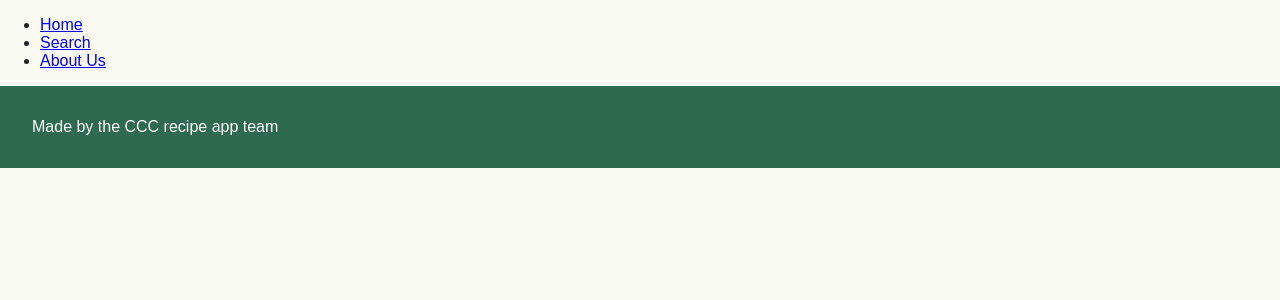
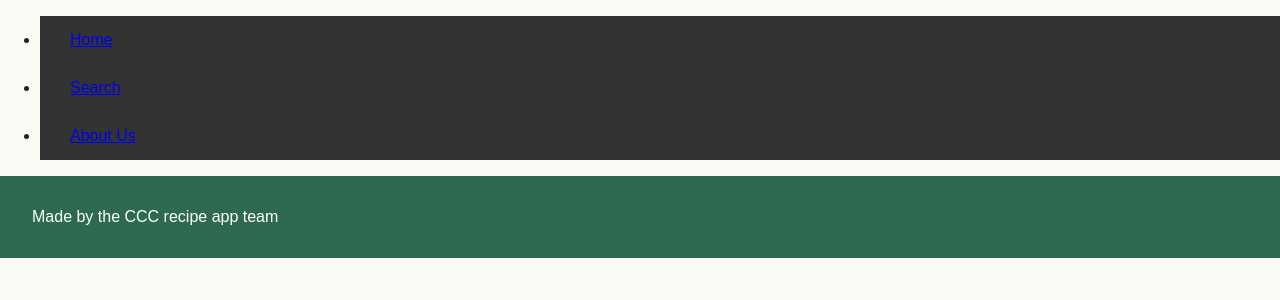
Before and after one commit to wyguy27/Recipe-Match, a Django app: page / in a window 1280 px wide. Shown: the top 300 px of the page. Run offline with Django 5.2, Linux system fonts and the light colour scheme.

Commit message:
add nav bar

```diff
--- a/recipes/static/recipes/style.css
+++ b/recipes/static/recipes/style.css
@@ -14,9 +14,11 @@ header, footer {
 header h1 { margin: 0; }
 
 nav a {
-  color: white;
-  margin-right: 1rem;
-  text-decoration: none;
+  display: flex;
+  justify-content: space-between; /* Pushes logo and links to opposite ends */
+  align-items: center;            /* Vertically centers the text content */
+  background-color: #333;         /* Dark background */
+  padding: 15px 30px;             /* Padding around the nav elements */
 }
 
 nav a:hover { text-decoration: underline; }
--- a/recipes/templates/recipes/base.html
+++ b/recipes/templates/recipes/base.html
@@ -7,19 +7,20 @@
 </head>
 
 <body>
-    <div id="sidebar">
-        {% block sidebar %}
-        <ul>
-            <li><a href="/">Home</a></li>
-            <li><a href="/search/">Search</a></li>
-            <li><a href="/about/">About Us</a></li>
+    <nav class="navbar">
+        {% block navbar %}
+        <ul class="nav-links">
+            <li><a href=#home>Home</a></li>
+            <li><a href="#search">Search</a></li>
+            <li><a href="#about">About Us</a></li>
         </ul>
         {% endblock %}
-    </div>
+    </nav>
 
     <div id="content">
         {% block content %}{% endblock %}
     </div>
+
     <footer>
     <p>Made by the CCC recipe app team</p>
   </footer>
```
